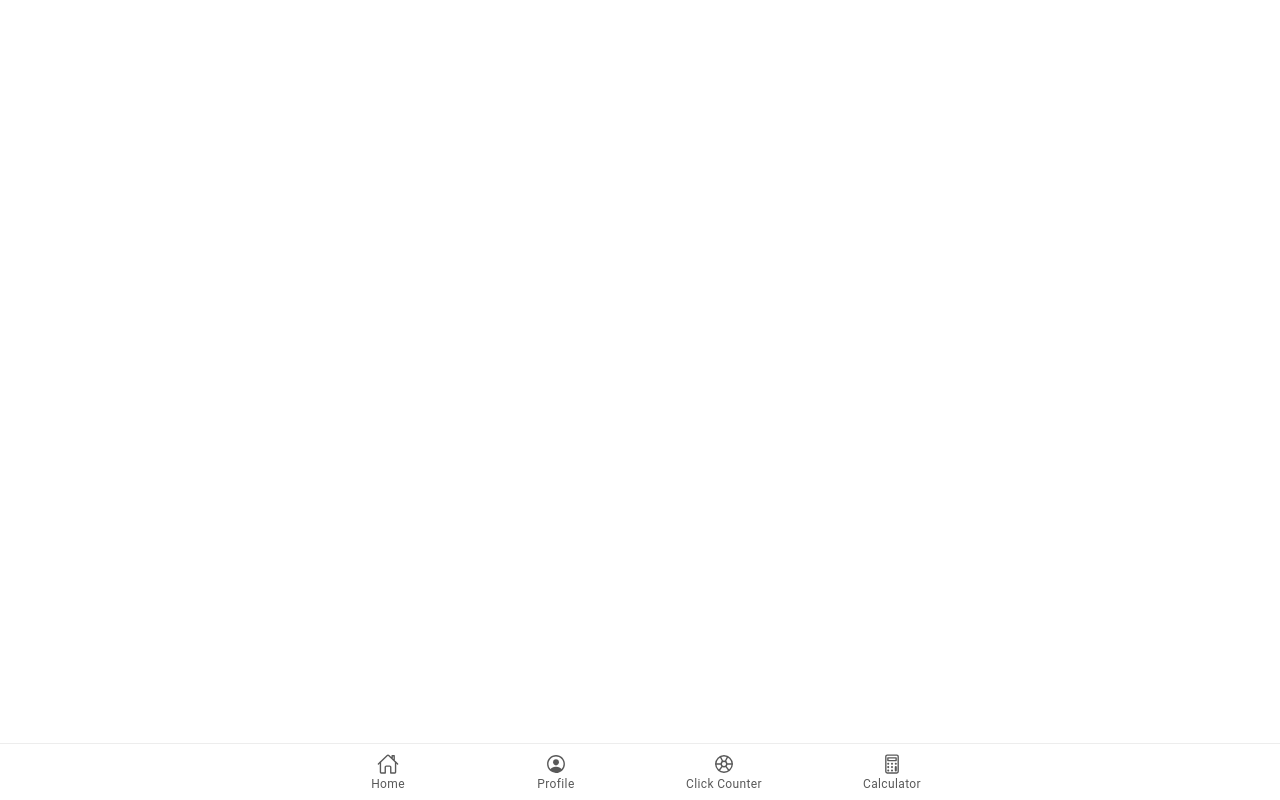
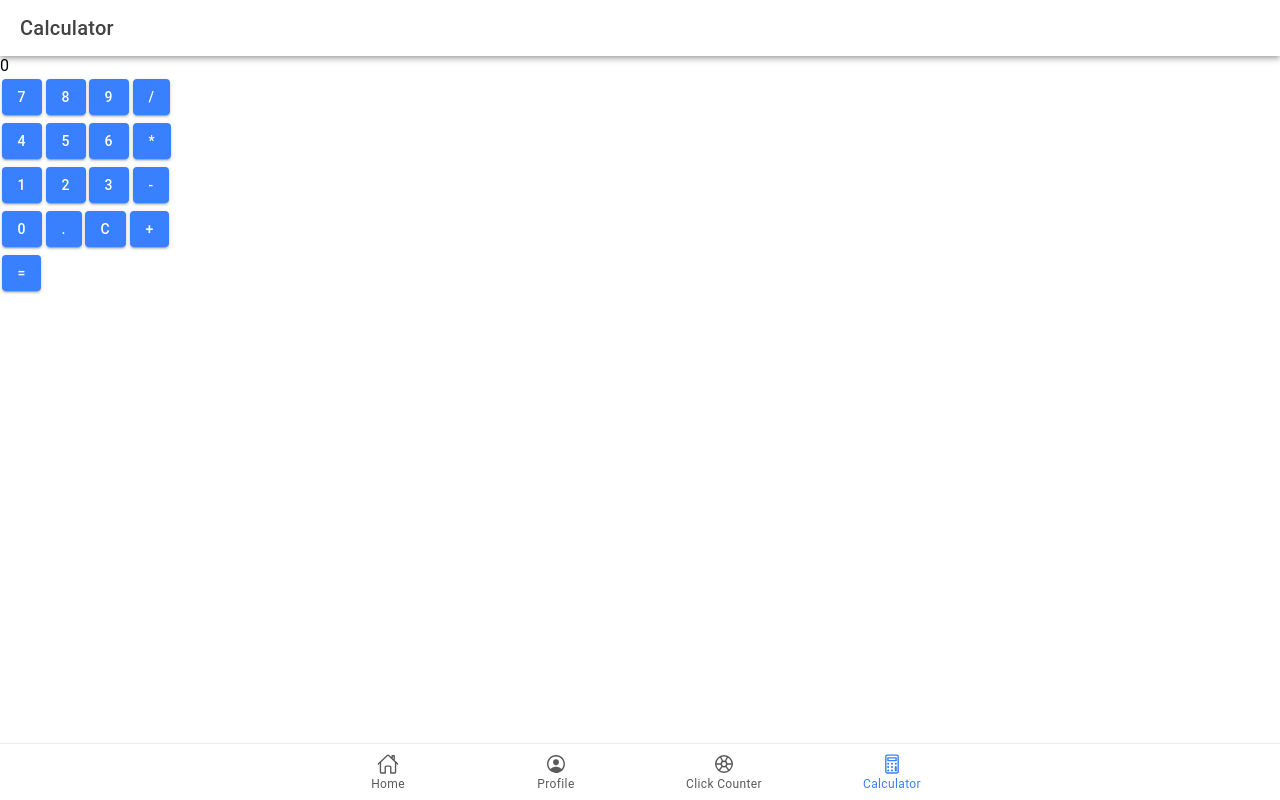
Before and after one commit to kenethlompon/ion-t-lompon, a React (Vite) app: page /Calculator in a window 1280 px wide. Built offline with nearby package versions, Linux system fonts and the light colour scheme.

Commit message:
Change file name from Tab1.tsk & Tab1.css to Profile.tsx and profile.css

```diff
--- a/src/App.tsx
+++ b/src/App.tsx
@@ -12,9 +12,9 @@ import {
 import { IonReactRouter } from '@ionic/react-router';
 import { calculatorOutline, ellipse, homeOutline, nuclearOutline, personCircleOutline, square, triangle } from 'ionicons/icons';
 import Home from './pages/Home';
-import Tab1 from './pages/Tab1';
-import Tab2 from './pages/Tab2';
-import Tab3 from './pages/Tab3';
+import Profile from './pages/Profile';
+import ClickCounter from './pages/ClickCounter';
+import Calculator from './pages/Calculator';
 
 /* Core CSS required for Ionic components to work properly */
 import '@ionic/react/css/core.css';
@@ -46,17 +46,17 @@ const App: React.FC = () => (
         <Route exact path="/Home">
             <Home />
           </Route>
-          <Route exact path="/tab1">
-            <Tab1 />
+          <Route exact path="/Profile">
+            <Profile />
           </Route>
-          <Route exact path="/tab2">
-            <Tab2 />
+          <Route exact path="/Click Counter">
+            <ClickCounter />
           </Route>
-          <Route path="/tab3">
-            <Tab3 />
+          <Route path="/Calculator">
+            <Calculator />
           </Route>
           <Route exact path="/">
-            <Redirect to="/tab1" />
+            <Redirect to="/Profile" />
           </Route>
         </IonRouterOutlet>
 
@@ -76,15 +76,15 @@ const App: React.FC = () => (
             <IonLabel>Home</IonLabel>
           </IonTabButton>
 
-          <IonTabButton tab="tab1" href="/tab1">
+          <IonTabButton tab="Profile" href="/Profile">
             <IonIcon aria-hidden="true" icon={personCircleOutline} />
             <IonLabel>Profile</IonLabel>
           </IonTabButton>
-          <IonTabButton tab="tab2" href="/tab2">
+          <IonTabButton tab="ClickCounter" href="/Click Counter">
             <IonIcon aria-hidden="true" icon={nuclearOutline} />
             <IonLabel>Click Counter</IonLabel>
           </IonTabButton>
-          <IonTabButton tab="tab3" href="/tab3">
+          <IonTabButton tab="Calculator" href="/Calculator">
             <IonIcon aria-hidden="true" icon={calculatorOutline} />
             <IonLabel>Calculator</IonLabel>
           </IonTabButton>
--- a/src/pages/Tab3.tsx
+++ b/src/pages/Calculator.tsx
@@ -1,6 +1,6 @@
 import React, { useState } from 'react';
 import { IonContent, IonHeader, IonPage, IonTitle, IonToolbar, IonButton } from '@ionic/react';
-import './Tab3.css';
+import './Calculator.css';
 
 const Calculator: React.FC = () => {
   const [displayValue, setDisplayValue] = useState('0');
--- a/src/pages/Tab2.tsx
+++ b/src/pages/ClickCounter.tsx
@@ -1,8 +1,8 @@
 import { IonContent, IonHeader, IonPage, IonTitle, IonToolbar, IonButton } from '@ionic/react';
 import React, { useState } from 'react';
-import './Tab2.css';
+import './ClickCounter.css';
 
-const Tab2: React.FC = () => {
+const ClickCounter: React.FC = () => {
   const [count, setCount] = useState(0);
 
   return (
@@ -22,4 +22,4 @@ const Tab2: React.FC = () => {
   );
 };
 
-export default Tab2;
+export default ClickCounter;
--- a/src/pages/Tab1.tsx
+++ b/src/pages/Profile.tsx
@@ -1,9 +1,9 @@
 import { IonContent, IonHeader, IonPage, IonTitle, IonToolbar, IonCard, IonCardContent, IonCardHeader, IonCardSubtitle, IonCardTitle,
   IonAlert, IonButton, IonActionSheet } from '@ionic/react';
 import ExploreContainer from '../components/ExploreContainer';
-import './Tab1.css';
+import './Profile.css';
 
-const Tab1: React.FC = () => {
+const Profile: React.FC = () => {
   return (
     <IonPage>
       <IonHeader>
@@ -15,7 +15,7 @@ const Tab1: React.FC = () => {
       <IonContent fullscreen>
         <IonHeader collapse="condense">
           <IonToolbar>
-            <IonTitle size="large">Tab 1</IonTitle>
+            <IonTitle size="large">Profile</IonTitle>
           </IonToolbar>
         </IonHeader>
         <IonCard>
@@ -90,4 +90,4 @@ const Tab1: React.FC = () => {
   );
 };
 
-export default Tab1;
+export default Profile;
```
Also changed, not shown: src/pages/Calculator.css (added), src/pages/ClickCounter.css (added), src/pages/Profile.css (added), src/pages/Tab1.css (deleted), src/pages/Tab2.css (deleted), src/pages/Tab3.css (deleted).
